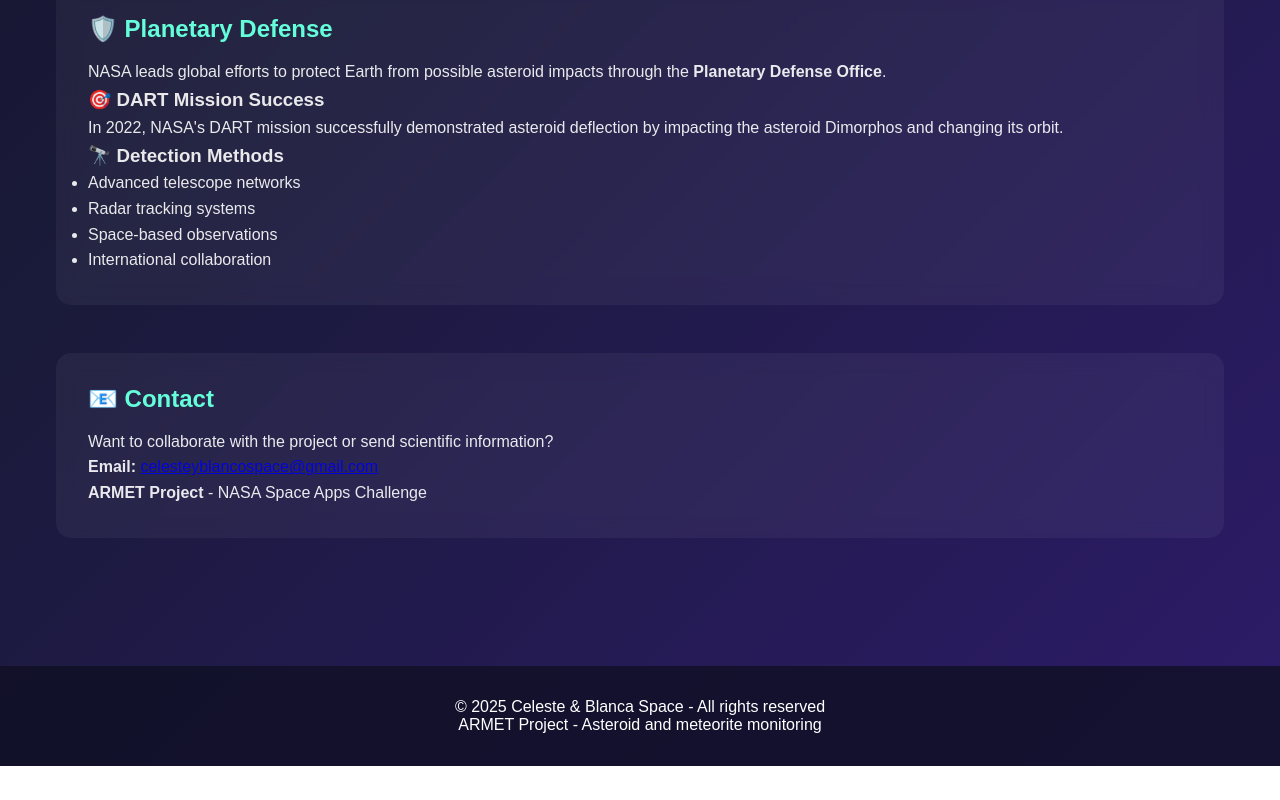
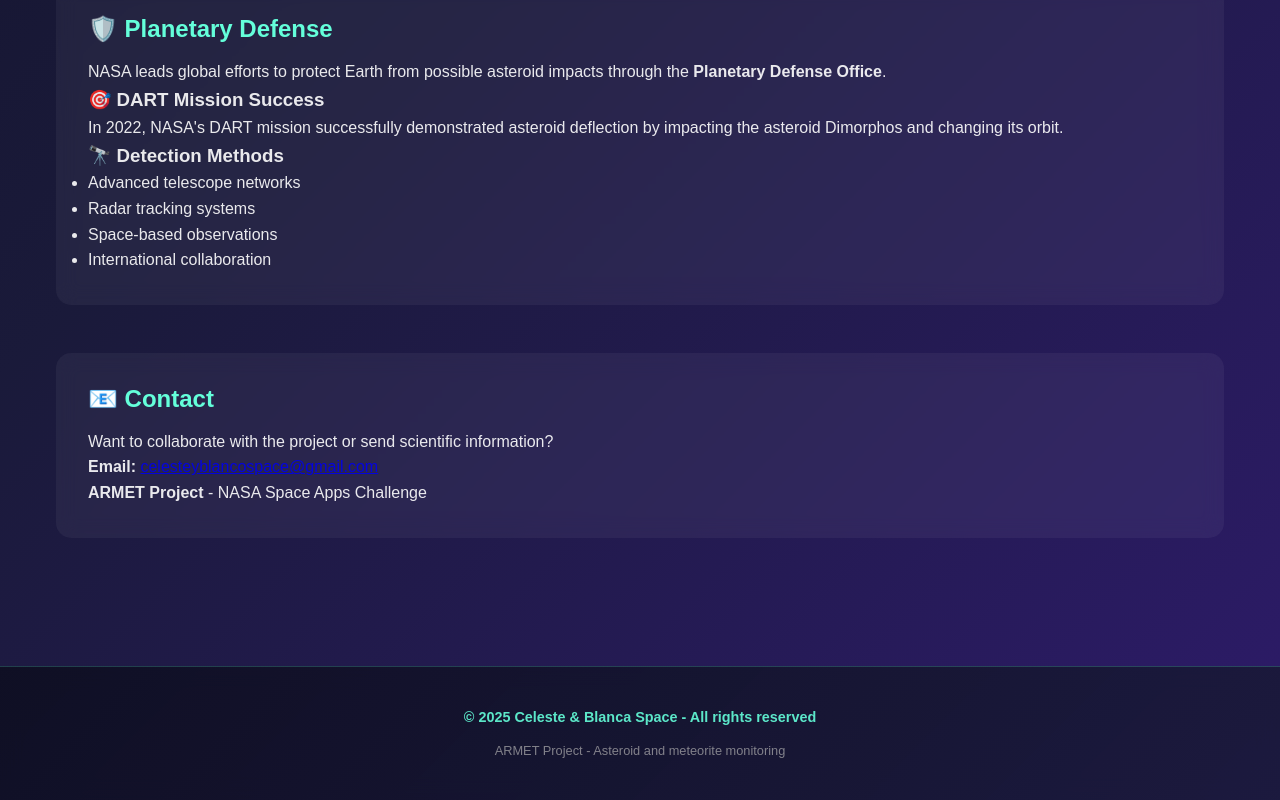
Before and after one commit to sportillocaballero-coder/Pagina-Celeste-Blanca, a plain HTML site: page mobile.html in a window 1280 px wide. Shown: the part 1321-2121 px from the top of the page. Before the commit the page ends 2087 px from the top, so only its background shows below. Drawn offline with Linux system fonts and the light colour scheme.

Commit message:
arreglado footer movil

```diff
--- a/styles/mobile.css
+++ b/styles/mobile.css
@@ -283,9 +283,31 @@
 /* Footer */
 .footer {
     text-align: center;
-    padding: 2rem;
-    background: rgba(15, 15, 35, 0.8);
+    padding: 2rem 1rem;
+    background: linear-gradient(135deg, rgba(15, 15, 35, 0.95), rgba(26, 26, 58, 0.9));
     margin-top: 3rem;
+    border-top: 1px solid rgba(100, 255, 218, 0.2);
+    backdrop-filter: blur(10px);
+}
+
+.footer p {
+    color: #e0e0e0;
+    font-size: 0.9rem;
+    line-height: 1.5;
+    margin: 0.5rem 0;
+    opacity: 0.9;
+}
+
+.footer p:first-child {
+    font-weight: 600;
+    color: #64ffda;
+    margin-bottom: 0.8rem;
+}
+
+.footer p:last-child {
+    font-size: 0.8rem;
+    color: #b0b0b0;
+    opacity: 0.7;
 }
 
 /* Simple and elegant Known Meteorites background for mobile */
```
